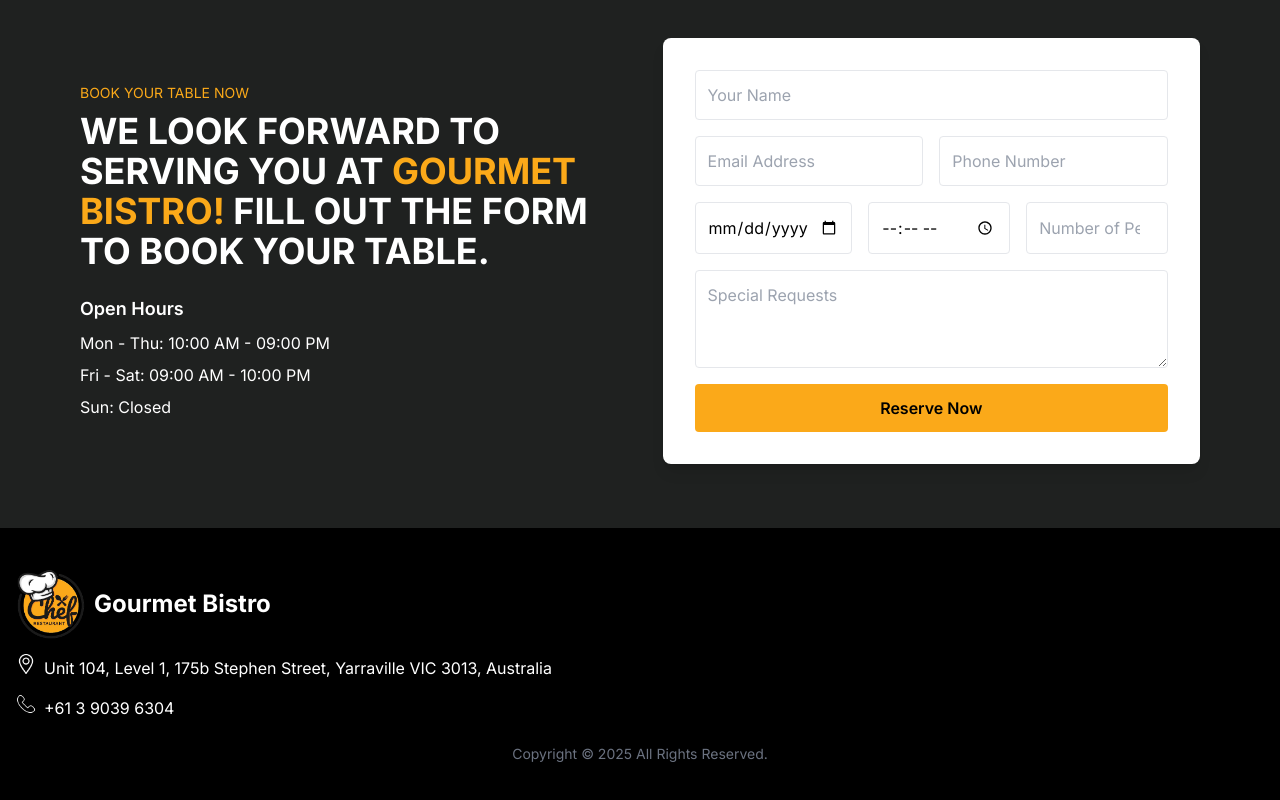
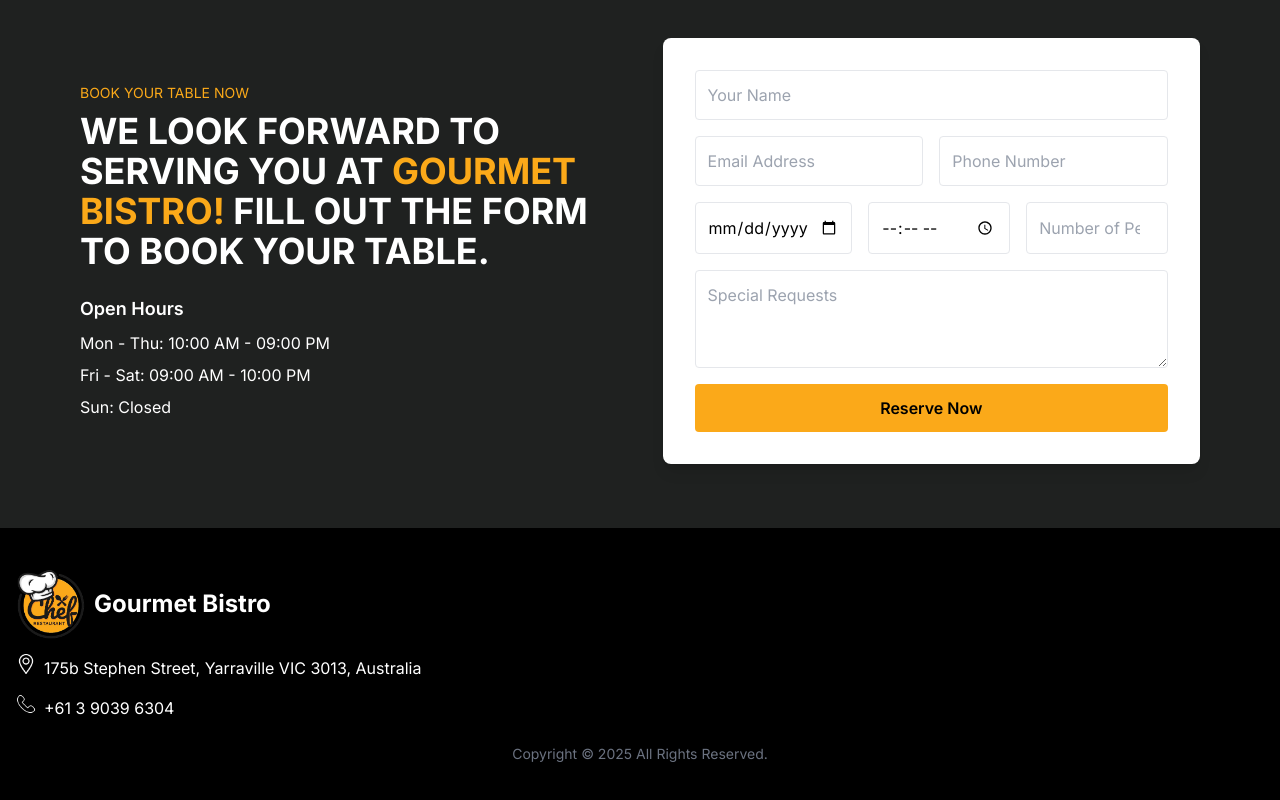
Before and after one commit to diduladishan/GourmetBistro_assignment, a Next.js app: page / in a window 1280 px wide. Shown: the part 1626-2426 px from the top of the page. Built offline with nearby package versions, Linux system fonts and the light colour scheme.

Commit message:
feat: update address in footer section

```diff
--- a/components/Footer.tsx
+++ b/components/Footer.tsx
@@ -113,8 +113,7 @@ const Footer = () => {
                 height={20}
               />
               <p className="mt-2">
-                Unit 104, Level 1, 175b Stephen Street, Yarraville VIC 3013,
-                Australia
+                175b Stephen Street, Yarraville VIC 3013, Australia
               </p>
             </div>
 
```
